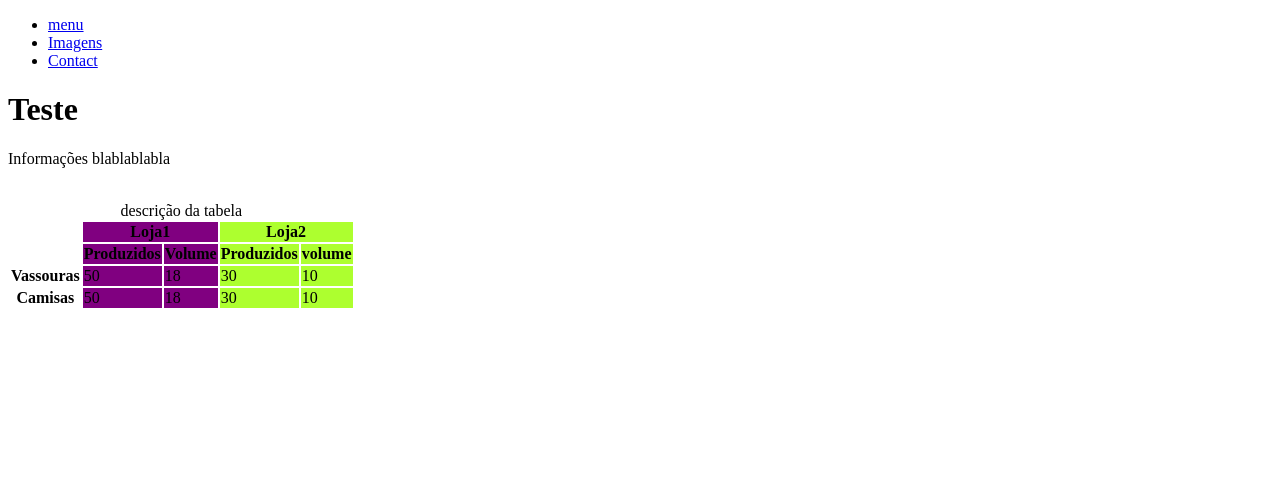
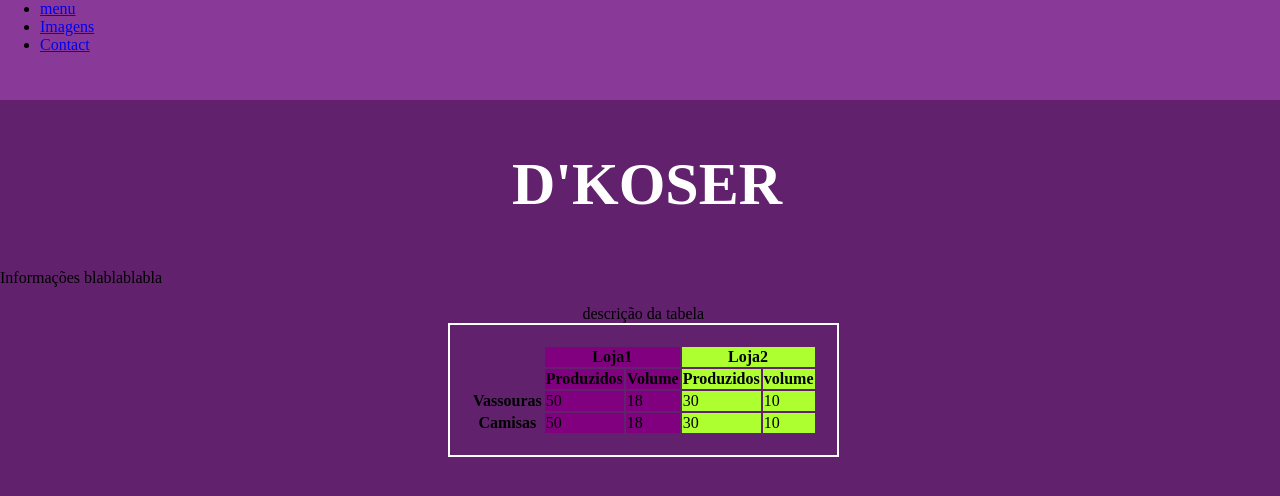
Before and after one commit to Luziza/Estudos_rocketseat, a plain HTML site: page index.html in a window 1280 px wide. Drawn offline with Linux system fonts and the light colour scheme.

Commit message:
inicio css

```diff
--- /dev/null
+++ b/index.css
@@ -0,0 +1,24 @@
+*{
+    margin: 0;
+}
+body{
+    background-color: #61216D ;
+}
+
+#menu{
+    background-color: #893A99;
+    height: 100px;
+}
+
+#titulo{
+    margin: 50px;
+    color: white;
+    margin-left: 40%;
+    font-size: 60px;
+
+}
+#tab{
+    border: 2px solid white;
+    margin-left: 35%;
+    padding: 20px;
+}
--- a/index.html
+++ b/index.html
@@ -5,10 +5,11 @@
     <meta http-equiv="X-UA-Compatible" content="IE=edge">
     <meta name="viewport" content="width=device-width, initial-scale=1.0">
     <link rel="icon" href="files/icon.png">
+    <link rel="stylesheet" type="text/css" href="index.css">
     <title>INDEX</title>
 </head>
 <body>
-    <nav>
+    <nav id="menu">
         <ul>
             <li><a href="#">menu</a></li>
             <li><a href="files/images.html" target="_blank">Imagens</a></li>
@@ -16,12 +17,12 @@
         </ul>
     </nav>
 
-    <h1>Teste</h1>
+    <h1 id="titulo">D'KOSER</h1>
     <p>Informações blablablabla</p>
 
     <br>
 
-    <table>
+    <table id="tab">
         <caption>descrição da tabela</caption>
 
         <colgroup>
```
